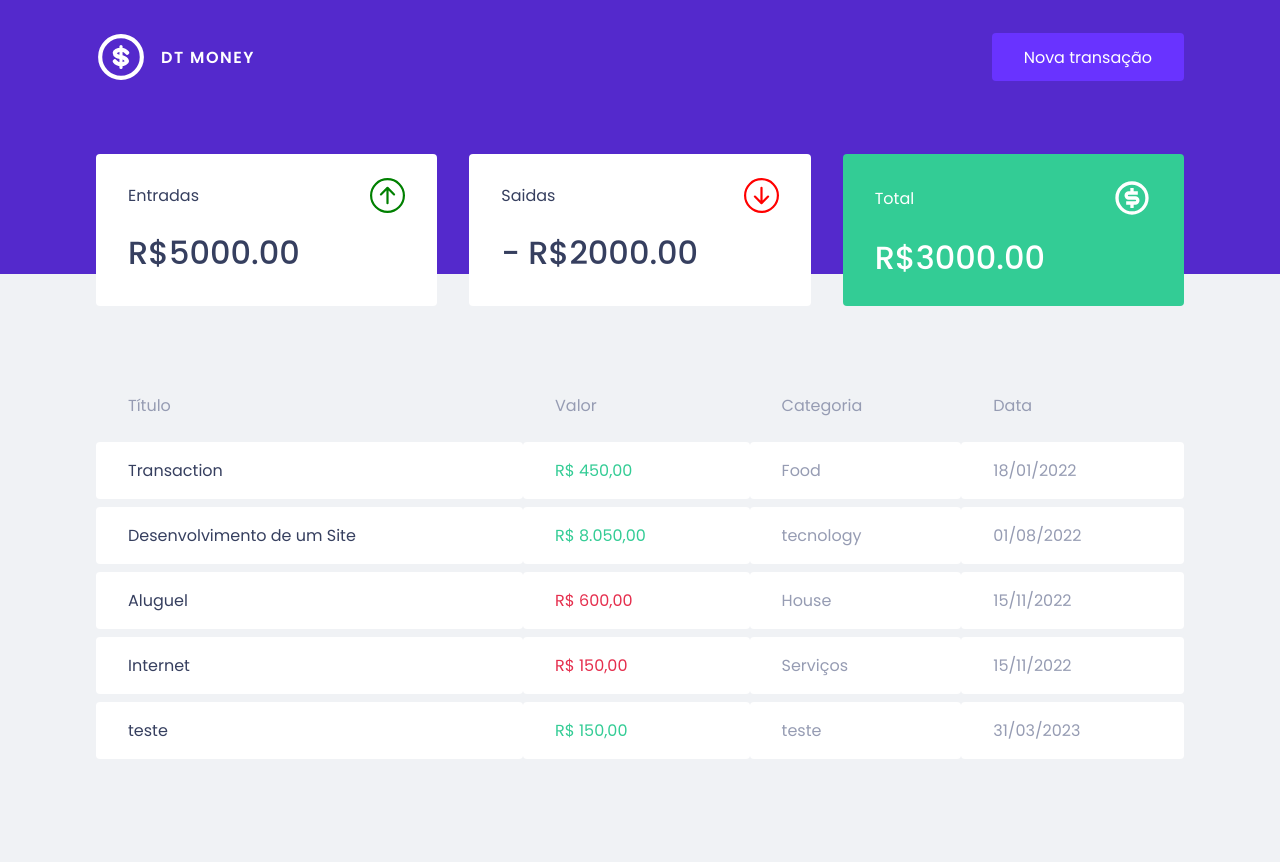
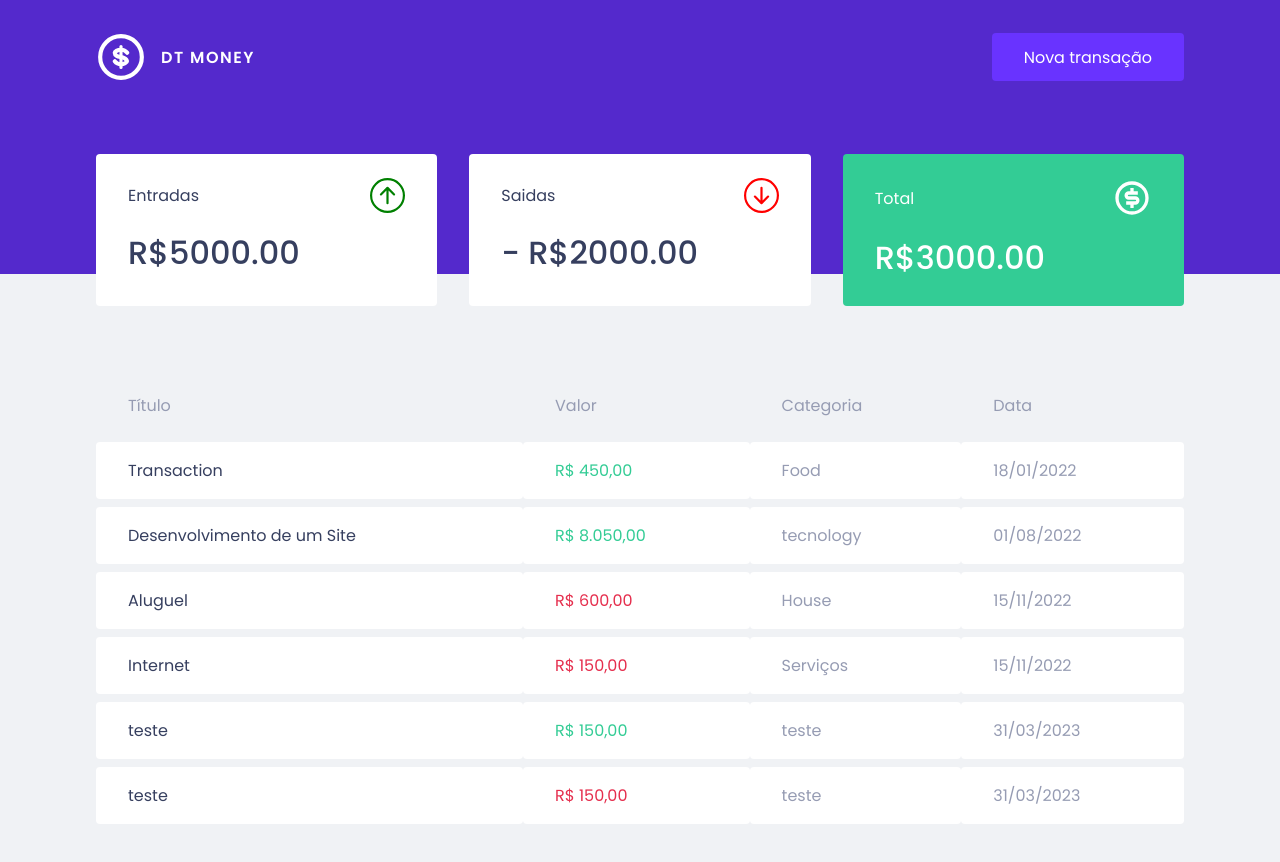
Before and after one commit to ViniciosMacario/DT-MONEY, a React (Vite) app: page / in a window 1280 px wide. Shown: the top 862 px of the page. Before the commit the page ends 807 px from the top, so only its background shows below. Built offline with nearby package versions, Linux system fonts and the light colour scheme; data requests are answered from the project's data file.

Commit message:
New update

```diff
--- a/db.json
+++ b/db.json
@@ -39,6 +39,14 @@
       "category": "teste",
       "type": "deposity",
       "data": "2023-03-31T19:43:48.131Z"
+    },
+    {
+      "id": "72e1d6e6-8950-48ed-b2bb-7b1445c0772f",
+      "title": "teste",
+      "amount": 150,
+      "category": "teste",
+      "type": "withdrawal",
+      "data": "2023-03-31T22:50:44.868Z"
     }
   ]
 }
--- a/src/App.tsx
+++ b/src/App.tsx
@@ -1,9 +1,10 @@
 import { useState } from 'react'
 import { DashBoard } from "./components/DashBoard/DashBoard";
 import { Header } from "./components/Header/Header";
+import { NewTransactionModal } from './components/NewTransactionModal/NewTransactionModal';
+import { TransactionsContext, TransactionsProvider } from './TransactionsContext';
 import Modal from 'react-modal'
-import { NewTransactionModal } from './components/NewTransactionModal/NewTransactionModal';
-import { TransactionsContext } from './TransactionsContext';
+
 
 // Make sure to bind modal to your appElement (https://reactcommunity.org/react-modal/accessibility/)
 //Ele vai impedir que o usuário que use recursos de acessibilidade não interaja com os elementos abaixo do modal.
@@ -15,21 +16,15 @@ export function App() {
   function HandleOpenisNewTransactionModalOpen() {
     SetIsNewTransactionModalOpen(true);
   }
-
-  function HandleCloseisNewTransactionModalOpen() {
+function HandleCloseisNewTransactionModalOpen() {
     SetIsNewTransactionModalOpen(false);
   }
 
-
   return (
-    //o Provider obrigatoriamente precisa receber o atributo "value"
-    <TransactionsContext.Provider value={[1]}>
+    <TransactionsProvider>
       <Header onOpenNewTransactionModal={HandleOpenisNewTransactionModalOpen}/>
       <DashBoard/>
-      <NewTransactionModal
-        isOpen={isNewTransactionModalOpen}
-        onClose={HandleCloseisNewTransactionModalOpen}
-      />
-    </TransactionsContext.Provider>
+      <NewTransactionModal isOpen={isNewTransactionModalOpen} onClose={HandleCloseisNewTransactionModalOpen}/>
+    </TransactionsProvider>
   )
 };
--- a/src/TransactionsContext.ts
+++ /dev/null
@@ -1,6 +0,0 @@
-import { createContext } from "react";
-
-//Criando um Contexto com "CreateContext", uma função nativa do próprio ReactJs.
-export const TransactionsContext = createContext([]);
-
-//Para que nossa toda nossa aplicação/componentes tenham acesso ao nosso Contexto, é necessário coloca-los como filhos do "Provider", podemos envolver a aplicar no próprio arquivo "App"
--- /dev/null
+++ b/src/TransactionsContext.tsx
@@ -0,0 +1,37 @@
+import { createContext, useEffect, useState, ReactNode } from "react";
+import { api } from "./components/services/api";
+
+type Transactions = {
+  id: number;
+  title: string;
+  amount: number;
+  category: string;
+  data: string;
+  type: "deposity" | "withdrawal";
+}
+
+type TransactionsProviderProps = {
+  //ReactNode é um tipo do próprio React para qualquer coisa
+  children: ReactNode;
+}
+
+
+//Criando um Contexto com "CreateContext", uma função nativa do próprio ReactJs.
+export const TransactionsContext = createContext<Transactions[]>([]);
+
+//Para que nossa toda nossa aplicação/componentes tenham acesso ao nosso Contexto, é necessário coloca-los como filhos do "Provider", podemos envolver a aplicar no próprio arquivo "App"
+export function TransactionsProvider({children}: TransactionsProviderProps){
+  const [transactions, setTransactions] = useState<Transactions[]>([]);
+
+  useEffect(() =>{
+    api.get('/transactions')
+      .then(response => setTransactions(response.data))
+  },[])
+
+  return (
+    //o Provider obrigatoriamente precisa receber o atributo "value"
+    <TransactionsContext.Provider value={transactions}>
+      {children}
+    </TransactionsContext.Provider>
+  )
+}
--- a/src/components/Header/Header.tsx
+++ b/src/components/Header/Header.tsx
@@ -4,7 +4,6 @@ import LogoSvg from '../../assets/logo.svg'
 type HeaderProps = {
   onOpenNewTransactionModal: () => void
 }
-
 
 function Header({ onOpenNewTransactionModal }: HeaderProps){
   return (
--- a/src/components/NewTransactionModal/NewTransactionModal.tsx
+++ b/src/components/NewTransactionModal/NewTransactionModal.tsx
@@ -1,10 +1,12 @@
 import Modal from 'react-modal';
-import { RadioButton, Container,TransactionTypeContainer } from './styles';
+import { useState, FormEvent, useContext } from 'react';
+import { api } from '../services/api';
+import { v4 } from 'uuid'
+
 import { GrClose } from 'react-icons/gr';
 import { BsArrowDownCircle,BsArrowUpCircle } from 'react-icons/bs';
-import { useState, FormEvent } from 'react';
-import { api } from '../services/api';
-import { v4 } from 'uuid'
+import { RadioButton, Container,TransactionTypeContainer } from './styles';
+import { TransactionsContext } from '../../TransactionsContext';
 
 type NewTransactionModalProps = {
   isOpen: boolean;
@@ -12,6 +14,9 @@ type NewTransactionModalProps = {
 }
 
 function NewTransactionModal({ isOpen, onClose }:NewTransactionModalProps){
+  const transactions = useContext(TransactionsContext);
+
+
   const [title, setTitle] = useState('');
   const [amount, setAmount] = useState(0);
   const [category, setCategory] = useState('');
--- a/src/components/Summary/Summary.tsx
+++ b/src/components/Summary/Summary.tsx
@@ -1,14 +1,16 @@
-import { useContext} from 'react'
-import { Container } from "./styles";
+import { useContext } from 'react'
+
 import { BsArrowUpCircle, BsArrowDownCircle } from 'react-icons/bs'
 import { RiMoneyDollarCircleLine } from 'react-icons/ri'
 import { TransactionsContext } from "../../TransactionsContext";
 
+import { Container } from "./styles";
+
 function Summary(){
   //sempre que o dado no contexto mudar, todo componente que estiver usando ele será rederizando novamente.
-  const data = useContext(TransactionsContext);
+  const Transactions = useContext(TransactionsContext);
 
-  console.log(data)
+  console.log(Transactions)
   return(
     <Container>
       <div>
--- a/src/components/TransactionsTable/TransactionsTable.tsx
+++ b/src/components/TransactionsTable/TransactionsTable.tsx
@@ -1,23 +1,9 @@
-import { useEffect, useState } from "react";
-import { api } from "../services/api";
+import { useContext } from "react";
+import { TransactionsContext } from "../../TransactionsContext";
 import { Container } from "./style";
 
-type TransactionsTable = {
-  id: number;
-  title: string;
-  amount: number;
-  category: string;
-  data: string;
-  type: "deposity" | "withdrawal";
-}
-
 function TransactionsTable(){
-  const [transactions, setTransactions] = useState<TransactionsTable[]>([]);
-
-  useEffect(() => {
-    api.get('transactions')
-      .then(response => setTransactions(response.data))
-  },[])
+  const transactions = useContext(TransactionsContext);
 
   return(
     <Container>
```
